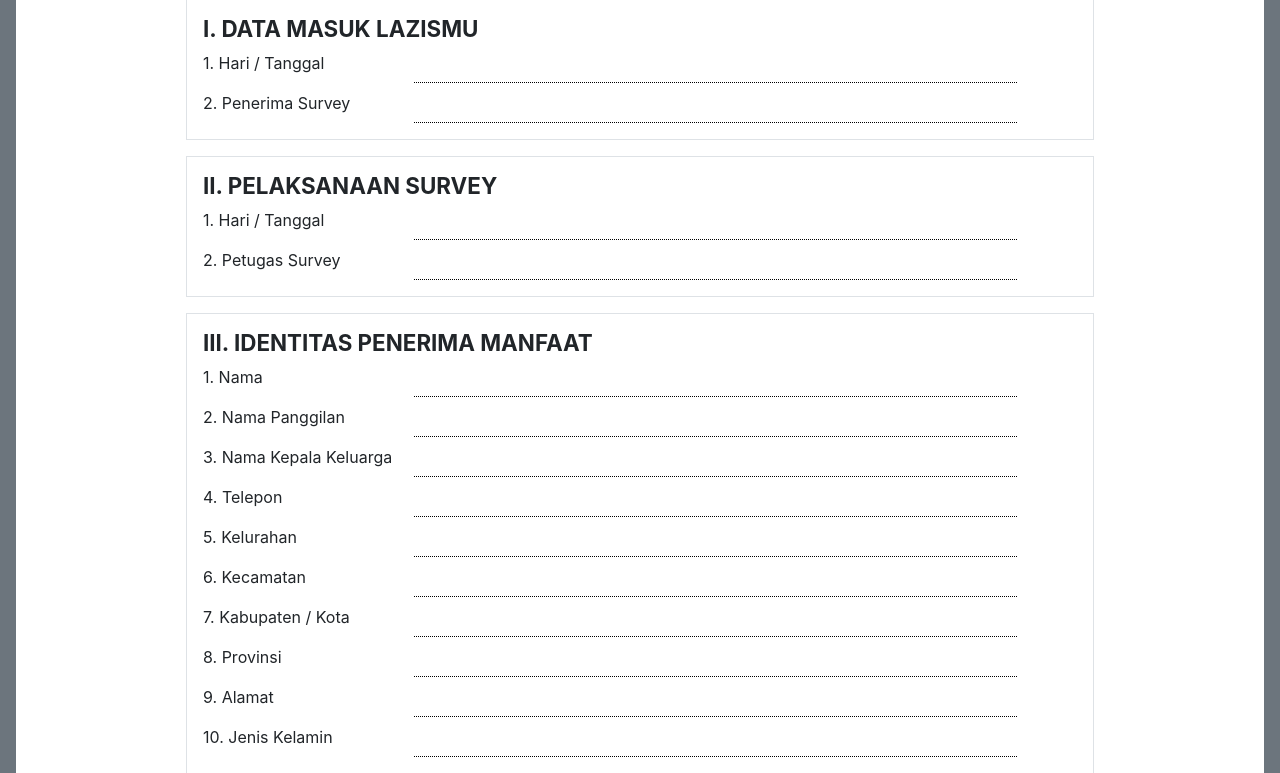
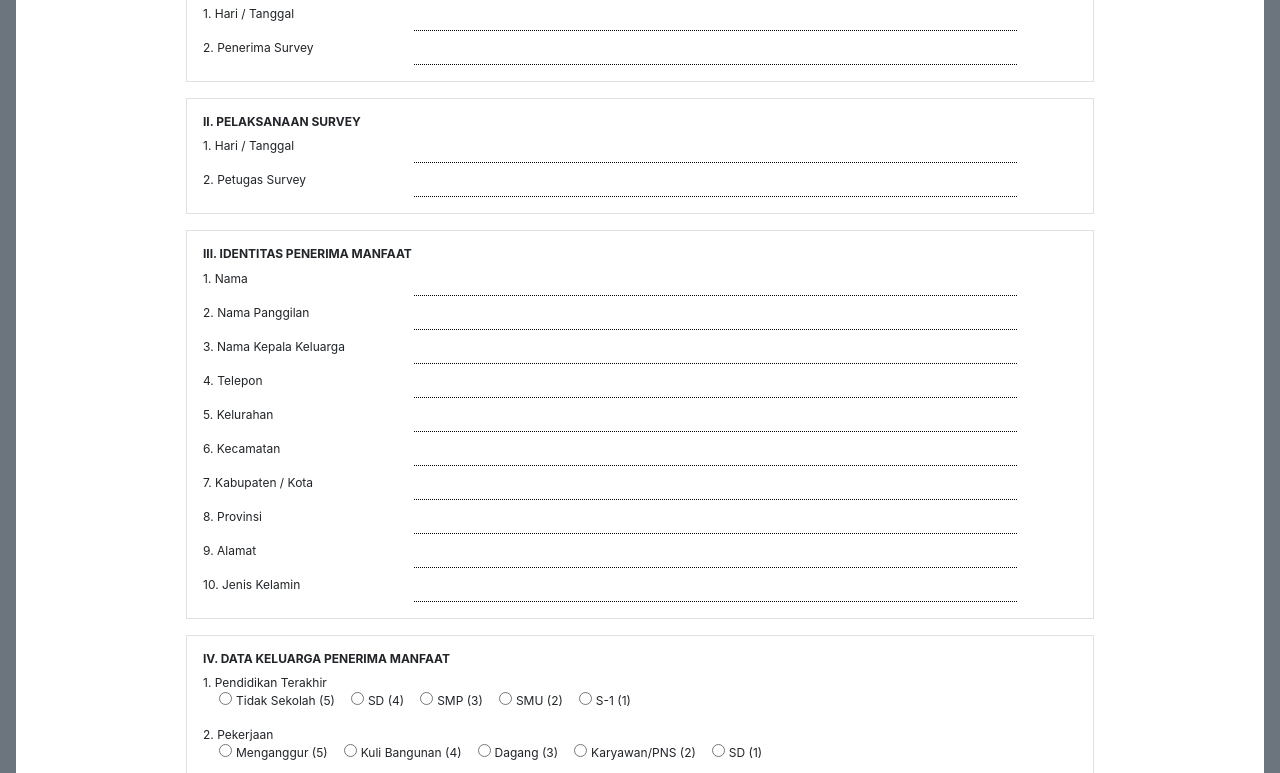
Before and after one commit to lazyudhowd/survey, a plain HTML site: page index.html in a window 1280 px wide. Shown: the part 113-886 px from the top of the page. Drawn offline with nearby package versions, Linux system fonts and the light colour scheme; a script that the page names is missing.

Commit message:
Update hardStyle.css

```diff
--- a/hardStyle.css
+++ b/hardStyle.css
@@ -12,3 +12,7 @@
 	border: 0px;
 	border-bottom: 1px dotted black;
 }
+
+#form1 * {
+	font-size: 0.75rem;
+}
```
